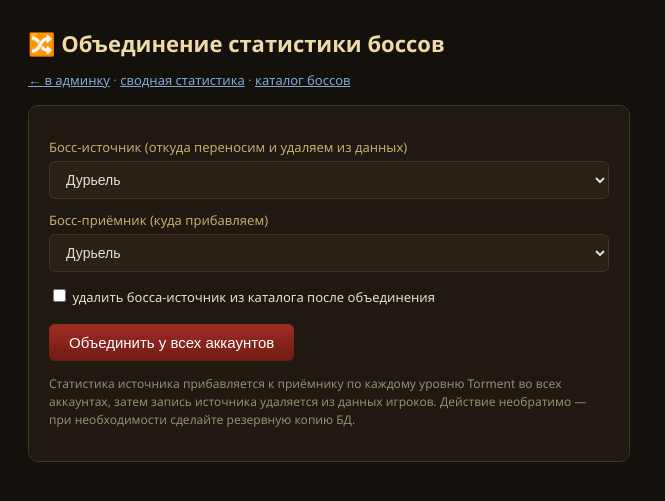
After one commit to Daeruss/DiabloLootStat, a Django app: page /admin/merge-bosses/ in a window 1280 px wide. The commit adds this page. Shown: the top 501 px of the page, without its empty margins (0-665 px from the left). Run offline with Django 5.2, Linux system fonts and the light colour scheme; the visitor is signed in with stand-in values (Sample User, id 1); data comes from the database, SQL or seed files in the repository.

Commit message:
Move bosses to a global DB catalog with admin merge tool
Add Boss model (seeded with defaults), served to the frontend via /config. App now renders the boss list from the DB catalog and users no longer add/remove their own bosses. Staff can edit the catalog in admin and merge one bosses stats into another across all accounts at /admin/merge-bosses/.

Co-Authored-By: Claude Opus 4.8 <noreply@anthropic.com>

```diff
--- a/backend/config/urls.py
+++ b/backend/config/urls.py
@@ -5,7 +5,7 @@ from django.contrib import admin
 from django.http import FileResponse, Http404
 from django.urls import include, path, re_path
 
-from tracker.views import admin_stats
+from tracker.views import admin_stats, merge_bosses
 
 
 def spa_index(request):
@@ -18,6 +18,7 @@ def spa_index(request):
 
 urlpatterns = [
     path("admin/stats/", admin_stats, name="admin-stats"),
+    path("admin/merge-bosses/", merge_bosses, name="merge-bosses"),
     path("admin/", admin.site.urls),
     path("api/", include("tracker.urls")),
 ]
--- a/backend/tracker/models.py
+++ b/backend/tracker/models.py
@@ -22,6 +22,22 @@ class TelegramProfile(models.Model):
         return f"{self.first_name or self.username or self.telegram_id} ({self.telegram_id})"
 
 
+class Boss(models.Model):
+    """Глобальный каталог боссов (общий для всех). Редактируется в админке."""
+
+    name = models.CharField("Имя", max_length=60, unique=True)
+    order = models.PositiveIntegerField("Порядок", default=100)
+    enabled = models.BooleanField("Показывать", default=True)
+
+    class Meta:
+        ordering = ["order", "name"]
+        verbose_name = "Босс"
+        verbose_name_plural = "Боссы"
+
+    def __str__(self):
+        return self.name
+
+
 class UserState(models.Model):
     """Вся статистика пользователя одним JSON-документом (боссы × Torment)."""
 
--- a/backend/tracker/stats.py
+++ b/backend/tracker/stats.py
@@ -96,6 +96,25 @@ def is_empty(totals):
     return all(totals.get(f, 0) == 0 for f in FIELDS)
 
 
+def merge_boss_into(bosses_data, src, dst):
+    """Прибавляет статистику босса src к боссу dst внутри одного data.bosses.
+    Возвращает True, если src был найден и что-то перенесено."""
+    if src not in bosses_data:
+        return False
+    s = bosses_data.get(src) or {}
+    d = bosses_data.setdefault(dst, {"t": {}})
+    d.setdefault("t", {})
+    for tk, stat in (s.get("t") or {}).items():
+        acc = d["t"].setdefault(tk, {f: 0 for f in FIELDS})
+        if not isinstance(stat, dict):
+            continue
+        for f in FIELDS:
+            v = stat.get(f)
+            if isinstance(v, (int, float)):
+                acc[f] = acc.get(f, 0) + v
+    return True
+
+
 def with_rates(totals):
     """Добавляет производные метрики: шанс мифика/талисмана и осколков за забег."""
     t = dict(totals)
--- a/backend/tracker/templates/tracker/admin_stats.html
+++ b/backend/tracker/templates/tracker/admin_stats.html
@@ -32,7 +32,7 @@
 </head>
 <body>
   <h1>⚔️ Сводная статистика по всем аккаунтам</h1>
-  <p class="muted">Аккаунтов всего: {{ total_accounts }} · с данными под фильтром: {{ player_count }} · <a href="/admin/">← в админку</a></p>
+  <p class="muted">Аккаунтов всего: {{ total_accounts }} · с данными под фильтром: {{ player_count }} · <a href="/admin/">← в админку</a> · <a href="/admin/merge-bosses/">🔀 объединить боссов</a></p>
 
   <form class="filters" method="get">
     <label>Torment
--- /dev/null
+++ b/backend/tracker/templates/tracker/merge_bosses.html
@@ -0,0 +1,59 @@
+<!DOCTYPE html>
+<html lang="ru">
+<head>
+  <meta charset="UTF-8">
+  <title>Объединение статистики боссов</title>
+  <style>
+    body { font-family: "Segoe UI", system-ui, sans-serif; background: #14100c; color: #e8ddc8; margin: 0; padding: 28px; }
+    h1 { color: #f0d9a8; margin: 0 0 6px; font-size: 22px; }
+    .muted { color: #9a8a70; font-size: 13px; }
+    a { color: #7fa8d9; }
+    form { background: #1f1912; border: 1px solid #43331f; border-radius: 10px; padding: 20px; margin-top: 16px; max-width: 560px; }
+    label { display: block; margin: 12px 0 5px; color: #c8aa6e; font-size: 13px; }
+    select { width: 100%; background: #2a2118; color: #e8ddc8; border: 1px solid #43331f; border-radius: 6px; padding: 9px 12px; font-size: 14px; }
+    .chk { margin-top: 14px; font-size: 14px; color: #e8ddc8; }
+    button { margin-top: 18px; background: linear-gradient(#a12c22, #6e1c15); color: #fff; border: none; border-radius: 6px; padding: 10px 20px; font-size: 15px; cursor: pointer; }
+    .note { color: #9a8a70; font-size: 12px; margin-top: 14px; line-height: 1.5; }
+    .msg { padding: 10px 14px; border-radius: 8px; margin-top: 14px; max-width: 560px; }
+    .msg.success { background: #1c3a1c; border: 1px solid #2f6f2f; color: #bfe6bf; }
+    .msg.error { background: #3a1c1c; border: 1px solid #7a2f2f; color: #e6bfbf; }
+  </style>
+</head>
+<body>
+  <h1>🔀 Объединение статистики боссов</h1>
+  <p class="muted"><a href="/admin/">← в админку</a> · <a href="/admin/stats/">сводная статистика</a> · <a href="/admin/tracker/boss/">каталог боссов</a></p>
+
+  {% if messages %}
+    {% for m in messages %}
+      <div class="msg {{ m.tags }}">{{ m }}</div>
+    {% endfor %}
+  {% endif %}
+
+  <form method="post">
+    {% csrf_token %}
+    <label for="source">Босс-источник (откуда переносим и удаляем из данных)</label>
+    <select name="source" id="source">
+      {% for b in bosses %}<option value="{{ b.name }}">{{ b.name }}</option>{% endfor %}
+    </select>
+
+    <label for="target">Босс-приёмник (куда прибавляем)</label>
+    <select name="target" id="target">
+      {% for b in bosses %}<option value="{{ b.name }}">{{ b.name }}</option>{% endfor %}
+    </select>
+
+    <div class="chk">
+      <label style="display:inline; color:#e8ddc8;">
+        <input type="checkbox" name="delete_source"> удалить босса-источник из каталога после объединения
+      </label>
+    </div>
+
+    <button type="submit">Объединить у всех аккаунтов</button>
+
+    <p class="note">
+      Статистика источника прибавляется к приёмнику по каждому уровню Torment во всех
+      аккаунтах, затем запись источника удаляется из данных игроков. Действие
+      необратимо — при необходимости сделайте резервную копию БД.
+    </p>
+  </form>
+</body>
+</html>
--- a/backend/tracker/views.py
+++ b/backend/tracker/views.py
@@ -2,6 +2,7 @@ import logging
 from urllib.parse import quote
 
 from django.conf import settings
+from django.contrib import messages
 from django.contrib.admin.views.decorators import staff_member_required
 from django.contrib.auth import login, logout
 from django.contrib.auth.models import User
@@ -13,12 +14,13 @@ from rest_framework.permissions import IsAuthenticated
 from rest_framework.response import Response
 from rest_framework.views import APIView
 
-from .models import TelegramProfile, UserState
+from .models import Boss, TelegramProfile, UserState
 from .stats import (
     TORMENT_KEYS,
     TORMENT_OPTIONS,
     collect_boss_names,
     is_empty,
+    merge_boss_into,
     per_boss_filtered,
     totals_filtered,
     with_rates,
@@ -74,10 +76,14 @@ class ConfigView(APIView):
     def get(self, request):
         token = (settings.TELEGRAM_BOT_TOKEN or "").strip()
         bot_id = token.split(":")[0] if ":" in token else ""
+        bosses = list(
+            Boss.objects.filter(enabled=True).values_list("name", flat=True)
+        )
         return Response(
             {
                 "bot_username": (settings.TELEGRAM_BOT_USERNAME or "").strip().lstrip("@"),
                 "bot_id": bot_id,
+                "bosses": bosses,
             }
         )
 
@@ -211,6 +217,47 @@ def admin_stats(request):
     return render(request, "tracker/admin_stats.html", context)
 
 
+@staff_member_required
+def merge_bosses(request):
+    """Объединение статистики: переносит всё с босса-источника на босса-приёмник
+    во всех аккаунтах (в JSON каждого пользователя)."""
+    bosses = list(Boss.objects.all())
+
+    if request.method == "POST":
+        src = (request.POST.get("source") or "").strip()
+        dst = (request.POST.get("target") or "").strip()
+        delete_source = request.POST.get("delete_source") == "on"
+
+        if not src or not dst or src == dst:
+            messages.error(request, "Выберите двух разных боссов.")
+            return redirect("merge-bosses")
+
+        affected = 0
+        for st in UserState.objects.all():
+            data = st.data or {}
+            bosses_data = data.get("bosses") or {}
+            if merge_boss_into(bosses_data, src, dst):
+                del bosses_data[src]
+                if data.get("current") == src:
+                    data["current"] = dst
+                data["bosses"] = bosses_data
+                st.data = data
+                st.save(update_fields=["data", "updated_at"])
+                affected += 1
+
+        if delete_source:
+            Boss.objects.filter(name=src).delete()
+
+        messages.success(
+            request,
+            f"Готово: «{src}» → «{dst}». Обновлено аккаунтов: {affected}."
+            + (" Босс-источник удалён из каталога." if delete_source else ""),
+        )
+        return redirect("merge-bosses")
+
+    return render(request, "tracker/merge_bosses.html", {"bosses": bosses})
+
+
 @method_decorator(ensure_csrf_cookie, name="get")
 class MeView(APIView):
     def get(self, request):
```
Also changed, not shown: backend/tracker/admin.py (+8 -1 lines), frontend/src/App.vue (+15 -34 lines), backend/tracker/migrations/0002_boss.py (added).
